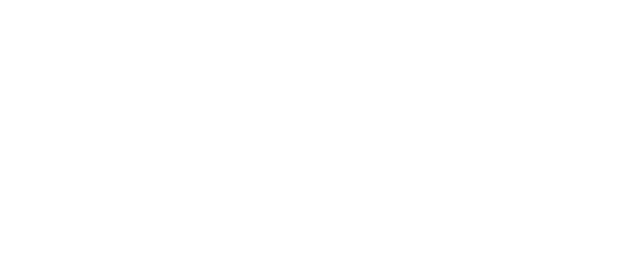
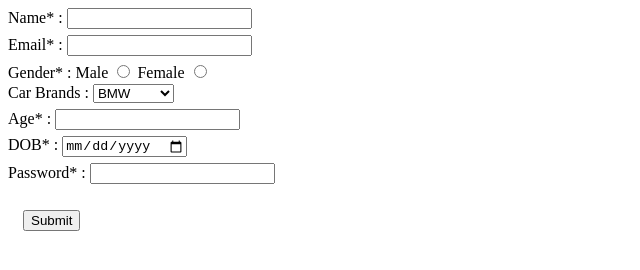
Before and after one commit to acciojob/signup-form-car-ramanuj91, a website: page main.html in a window 1280 px wide. Shown: the whole page, without its empty margins (0-640 px from the left). Drawn offline with Linux system fonts and the light colour scheme.

Commit message:
form created

```diff
--- a/main.html
+++ b/main.html
@@ -7,6 +7,30 @@
 </head>
 
 <body>
+	<form>
+	<label for="name">Name* :</label>
+	<input type="text" name="name" id="name"><br>
+	<label for="email" id="#email">Email* :</label>
+	<input type="text" name="email" id="email"><br>
+	<label for="gender">Gender* :</label>
+	<label for="gender">Male</label>
+	<input type="radio" name="gender" id="male">
+	<label for="gender">Female</label>
+	<input type="radio" name="gender" id="female"><br>
+	<label for="carbrands">Car Brands :</label>
+	<select name="cars" id="cars">
+		<option value="bmw">BMW</option>
+		<option value="Audi">Audi</option>
+		<option value="Merc">Mercedez</option>
+	</select><br>
+	<label for="age">Age* :</label>
+	<input type="text" name="age" id="age"><br>
+	<label for="dob">DOB* :</label>
+	<input type="date" name="dob" id="dob"><br>
+	<label for="password">Password* :</label>
+	<input type="password" name="password" id="password"><br>
+	<button id="submit-btn">Submit</button>
+</form>
 	<!-- the entire body must be written by student -->
     <script type="text/javascript" src="./script.js">
 </script>
--- a/styles.css
+++ b/styles.css
@@ -1,2 +1,26 @@
-
+#name{
+    margin-bottom: 6px;
+}
+#email{
+    margin-bottom: 6px;
+}
+#male{
+    margin-bottom: 6px;
+}
+#cars{
+    margin-bottom: 6px;
+}
+#age{
+    margin-bottom: 6px;
+}
+#dob{
+    margin-bottom: 6px;
+}
+#password{
+    margin-bottom: 6px;
+}
+#submit-btn{
+    margin-top: 20px;
+    margin-left: 15px;
+}
 /* Your CSS Code here. */
```
